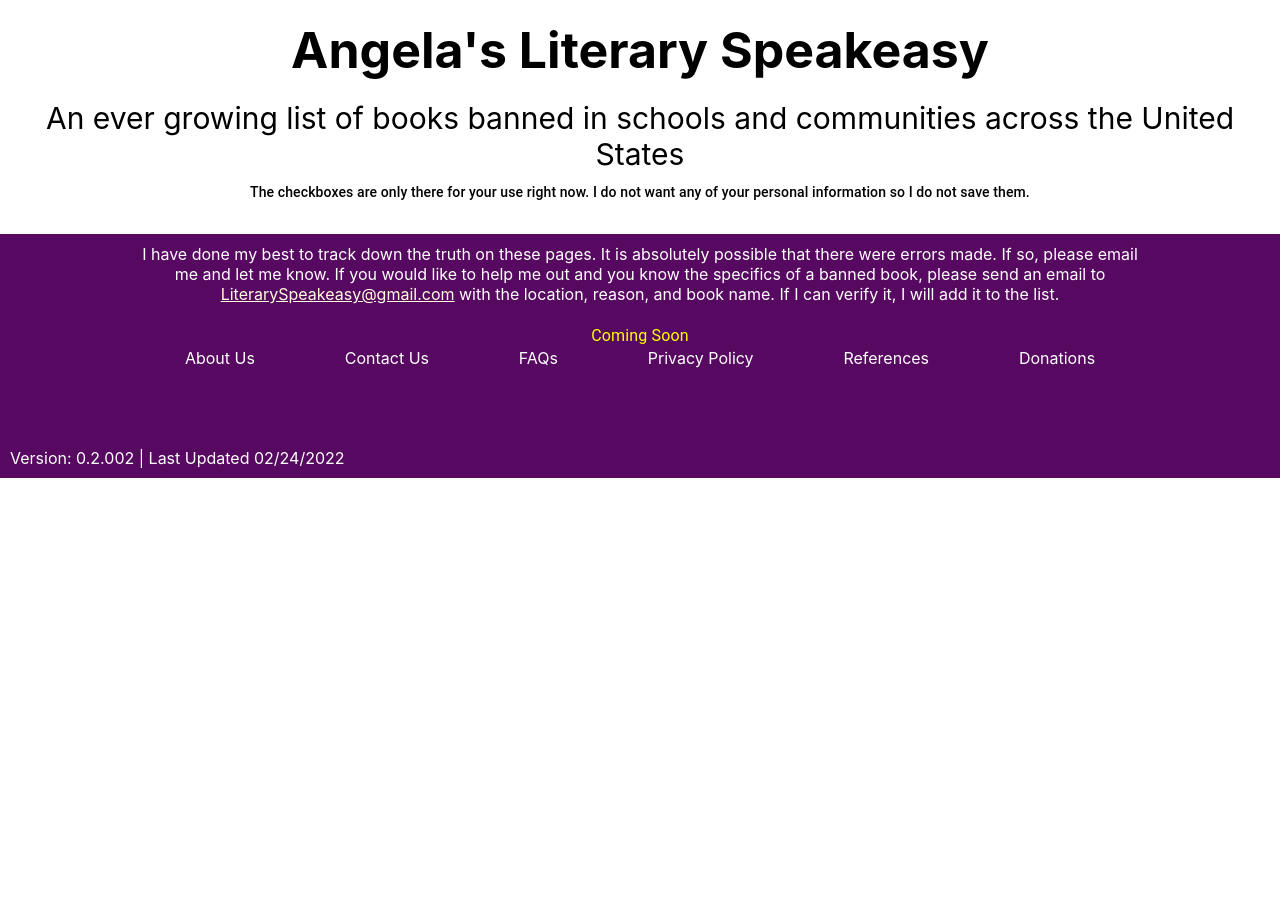
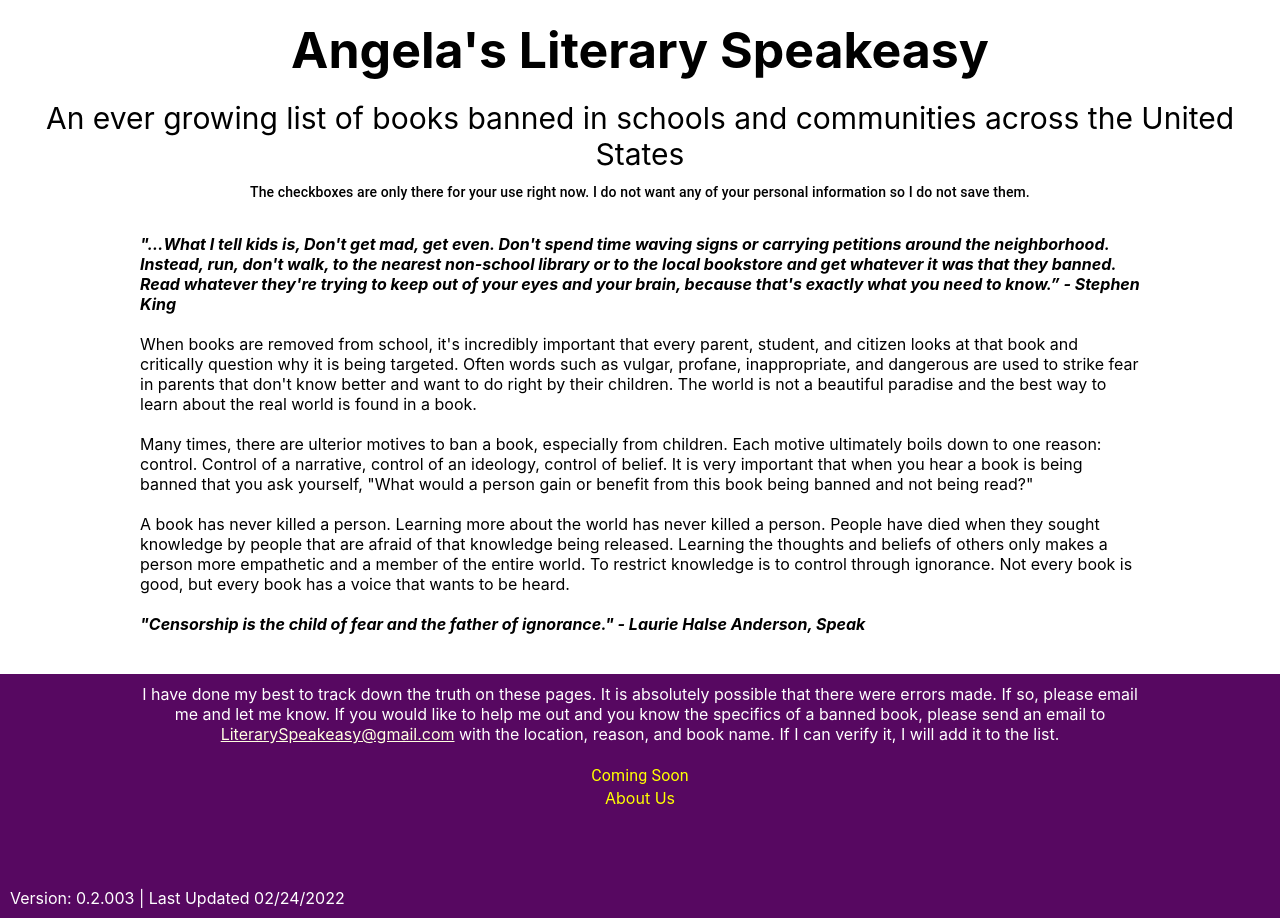
Before and after one commit to robertddobyns/AngelasLiterarySpeakeasy, a React (Create React App) app: page /about in a window 1280 px wide. Before the commit the page ends 800 px from the top, so only its background shows below. Built offline with nearby package versions, Linux system fonts and the light colour scheme; the HTML template or start-up script is replaced by a standard one.

Commit message:
add About Page

```diff
--- a/src/App.js
+++ b/src/App.js
@@ -4,6 +4,12 @@ import {Routes, Route} from "react-router-dom";
 import Home from "./components/pages/home/Home";
 import BookPage from "./components/pages/bookPage/BookPage";
 import Footer from "./components/footer/Footer";
+import About from "./components/pages/about/About";
+import FAQs from "./components/pages/faqs/FAQs";
+import Contact from "./components/pages/contact/Contact";
+import PrivacyPolicy from "./components/pages/privacy/PrivacyPolicy";
+import References from "./components/pages/references/References";
+import Donations from "./components/pages/donations/Donations";
 
 function App() {
 
@@ -11,8 +17,14 @@ function App() {
     <div className="App">
       <Header/>
       <Routes>
+        <Route path={'/page/:bookName'} element={<BookPage/>}/>
+        <Route path={'/about'} element={<About/>}/>
+        {/*<Route path={'/contact'} element={<Contact/>}/>*/}
+        {/*<Route path={'/faqs'} element={<FAQs/>}/>*/}
+        {/*<Route path={'/privacypolicy'} element={<PrivacyPolicy/>}/>*/}
+        {/*<Route path={'/references'} element={<References/>}/>*/}
+        {/*<Route path={'/donations'} element={<Donations/>}/>*/}
         <Route path={'/'} element={<Home/>}/>
-        <Route path={'/page/:bookName'} element={<BookPage/>}/>
       </Routes>
       <Footer/>
     </div>
--- a/src/components/footer/Footer.js
+++ b/src/components/footer/Footer.js
@@ -1,6 +1,7 @@
 import React from 'react';
 import {styled, Box, Typography} from "@mui/material";
 import config from '../../config.json';
+import {Link} from "react-router-dom";
 
 const Root = styled('div')(({theme}) => ({
 	backgroundColor: '#570861',
@@ -35,6 +36,11 @@ const InfoContainer = styled('div')(({theme}) => ({
 	color: 'white'
 }))
 
+const linkStyle = {
+	textDecoration: 'none',
+	color: 'yellow'
+}
+
 const Footer = () => {
 
 
@@ -47,12 +53,12 @@ const Footer = () => {
 			</FooterStatement>
 			<Typography sx={{color: 'yellow', textAlign: 'center'}}>Coming Soon</Typography>
 			<LinksContainer>
-				<Box>About Us</Box>
-				<Box>Contact Us</Box>
-				<Box>FAQs</Box>
-				<Box>Privacy Policy</Box>
-				<Box>References</Box>
-				<Box>Donations</Box>
+				<Box><Link to={'/about'} style={linkStyle}>About Us</Link></Box>
+				{/*<Box><Link to={'/contact'} style={linkStyle}>Contact Us</Link></Box>*/}
+				{/*<Box><Link to={'/faqs'} style={linkStyle}>FAQs</Link></Box>*/}
+				{/*<Box><Link to={'/privacypolicy'} style={linkStyle}>Privacy Policy</Link></Box>*/}
+				{/*<Box><Link to={'/references'} style={linkStyle}>References</Link></Box>*/}
+				{/*<Box><Link to={'/donations'} style={linkStyle}>Donations</Link></Box>*/}
 			</LinksContainer>
 			<InfoContainer>
 				Version: {config.VERSION} | Last Updated {config.PUBLISH_DATE}
--- /dev/null
+++ b/src/components/pages/about/About.js
@@ -0,0 +1,60 @@
+import React from 'react';
+import {styled, Typography} from '@mui/material';
+
+const Root = styled('div')(({theme}) => ({
+	maxWidth: '1000px',
+	margin: '0 auto',
+	minHeight: '55vh'
+}));
+
+const Quote = styled('div')(({theme}) => ({
+	fontWeight: 'bold',
+	fontStyle: 'italic',
+	marginBottom: '20px'
+}))
+
+const BodyParagraph = styled('div')(({theme}) => ({
+	marginBottom: '20px'
+}));
+
+const About = () => {
+
+
+	return (
+		<Root>
+			<Quote>
+				"...What I tell kids is, Don't get mad, get even. Don't spend time waving signs or carrying petitions
+				around the neighborhood. Instead, run, don't walk, to the nearest non-school library or to the local bookstore
+				and get whatever it was that they banned. Read whatever they're trying to keep out of your eyes and your
+				brain, because that's exactly what you need to know.” - Stephen King
+			</Quote>
+			<BodyParagraph>
+				When books are removed from school, it's incredibly important that every parent, student, and citizen looks
+				at that book and critically question why it is being targeted. Often words such as vulgar, profane,
+				inappropriate, and dangerous are used to strike fear in parents that don't know better and want to do right by
+				their children. The world is not a beautiful paradise and the best way to learn about the real world is found
+				in a book.
+			</BodyParagraph>
+			<BodyParagraph>
+				Many times, there are ulterior motives to ban a book, especially from children. Each motive ultimately boils down
+				to one reason: control. Control of a narrative, control of an ideology, control of belief. It is very important
+				that when you hear a book is being banned that you ask yourself, "What would a person gain or benefit from this
+				book being banned and not being read?"
+			</BodyParagraph>
+			<BodyParagraph>
+				A book has never killed a person. Learning more about the world has never killed a person. People have died when
+				they sought knowledge by people that are afraid of that knowledge being released. Learning the thoughts and
+				beliefs of others only makes a person more empathetic and a member of the entire world. To restrict knowledge
+				is to control through ignorance. Not every book is good, but every book has a voice that wants to be heard.
+			</BodyParagraph>
+			<Quote>
+				"Censorship is the child of fear and the father of ignorance." - Laurie Halse Anderson, Speak
+			</Quote>
+		</Root>
+	)
+
+}
+
+About.propTypes = {}
+
+export default About;
--- a/src/config.json
+++ b/src/config.json
@@ -1,4 +1,4 @@
 {
-  "VERSION": "0.2.002",
+  "VERSION": "0.2.003",
   "PUBLISH_DATE": "02/24/2022"
 }
```
